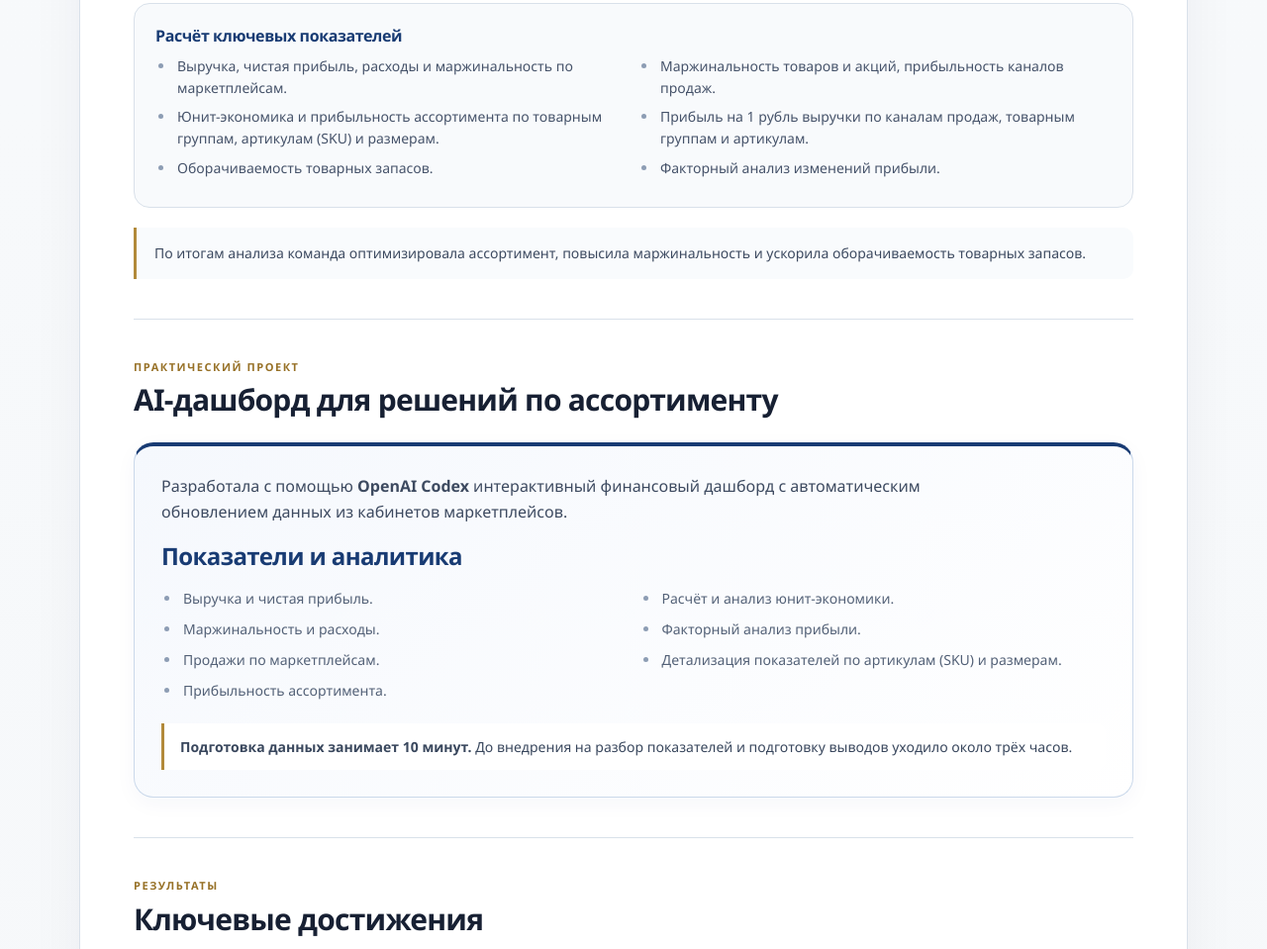
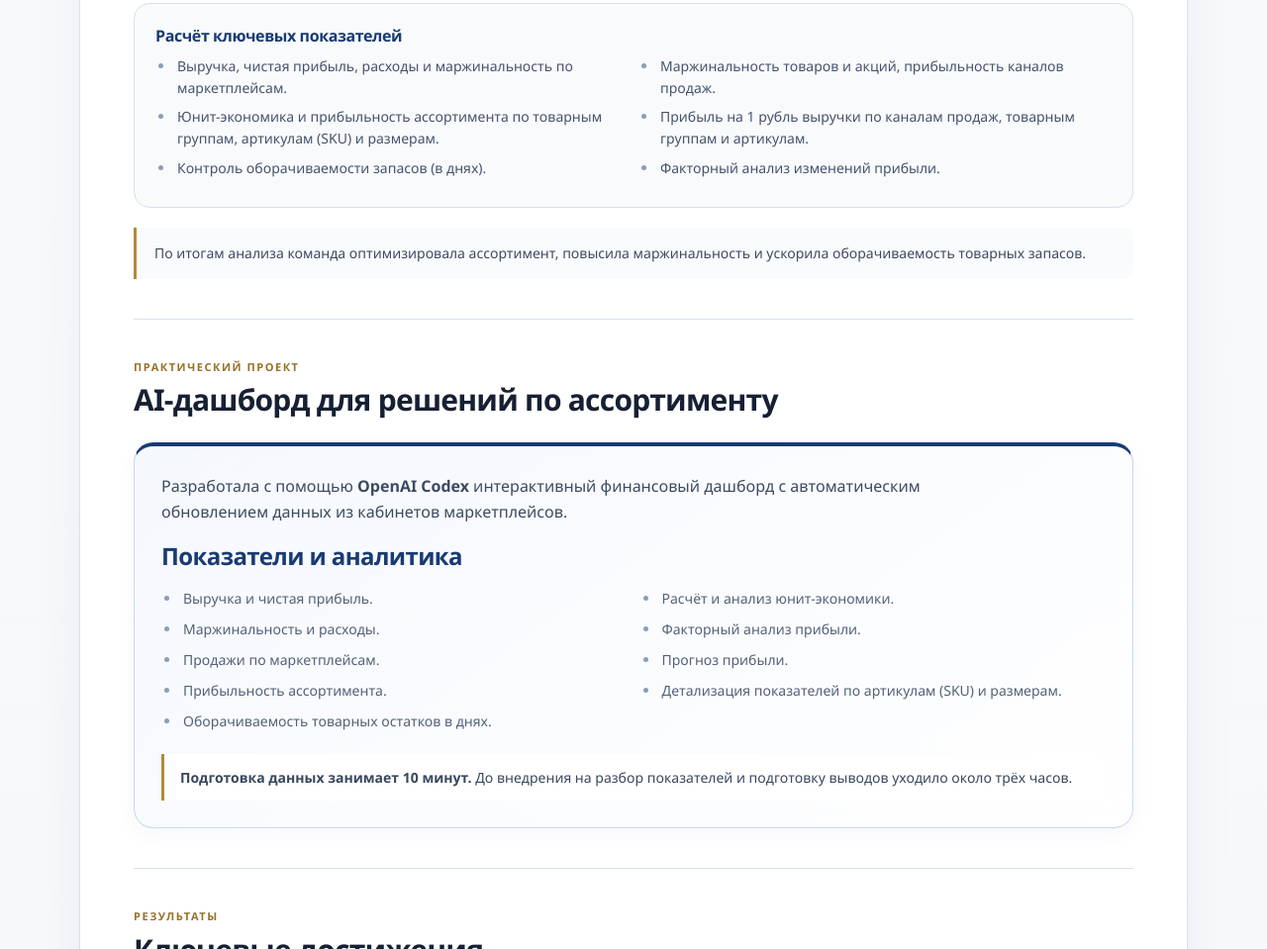
Before and after one commit to elenasmart2000-png/elena-utkina-cv-marketplaces, a plain HTML site: page index.html in a window 1280 px wide. Shown: the part 1364-2323 px from the top of the page at 99% size. Drawn offline with Linux system fonts and the light colour scheme.

Commit message:
Add inventory days and profit forecast to dashboard

```diff
--- a/index.html
+++ b/index.html
@@ -186,7 +186,7 @@ footer{border-top:1px solid var(--line);padding:22px 54px;display:flex;justify-c
 <ul>
 <li>Выручка, чистая прибыль, расходы и маржинальность по маркетплейсам.</li>
 <li>Юнит-экономика и прибыльность ассортимента по товарным группам, артикулам (SKU) и размерам.</li>
-<li>Оборачиваемость товарных запасов.</li>
+<li>Контроль оборачиваемости запасов (в днях).</li>
 <li>Маржинальность товаров и акций, прибыльность каналов продаж.</li>
 <li>Прибыль на 1 рубль выручки по каналам продаж, товарным группам и артикулам.</li>
 <li>Факторный анализ изменений прибыли.</li>
@@ -203,8 +203,10 @@ footer{border-top:1px solid var(--line);padding:22px 54px;display:flex;justify-c
 <li>Маржинальность и расходы.</li>
 <li>Продажи по маркетплейсам.</li>
 <li>Прибыльность ассортимента.</li>
+<li>Оборачиваемость товарных остатков в днях.</li>
 <li>Расчёт и анализ юнит-экономики.</li>
 <li>Факторный анализ прибыли.</li>
+<li>Прогноз прибыли.</li>
 <li>Детализация показателей по артикулам (SKU) и размерам.</li>
 </ul>
 <div class="ai-outcome"><strong>Подготовка данных занимает 10 минут.</strong> До внедрения на разбор показателей и подготовку выводов уходило около трёх часов.</div>
```
Also changed, not shown: 1 other file.
